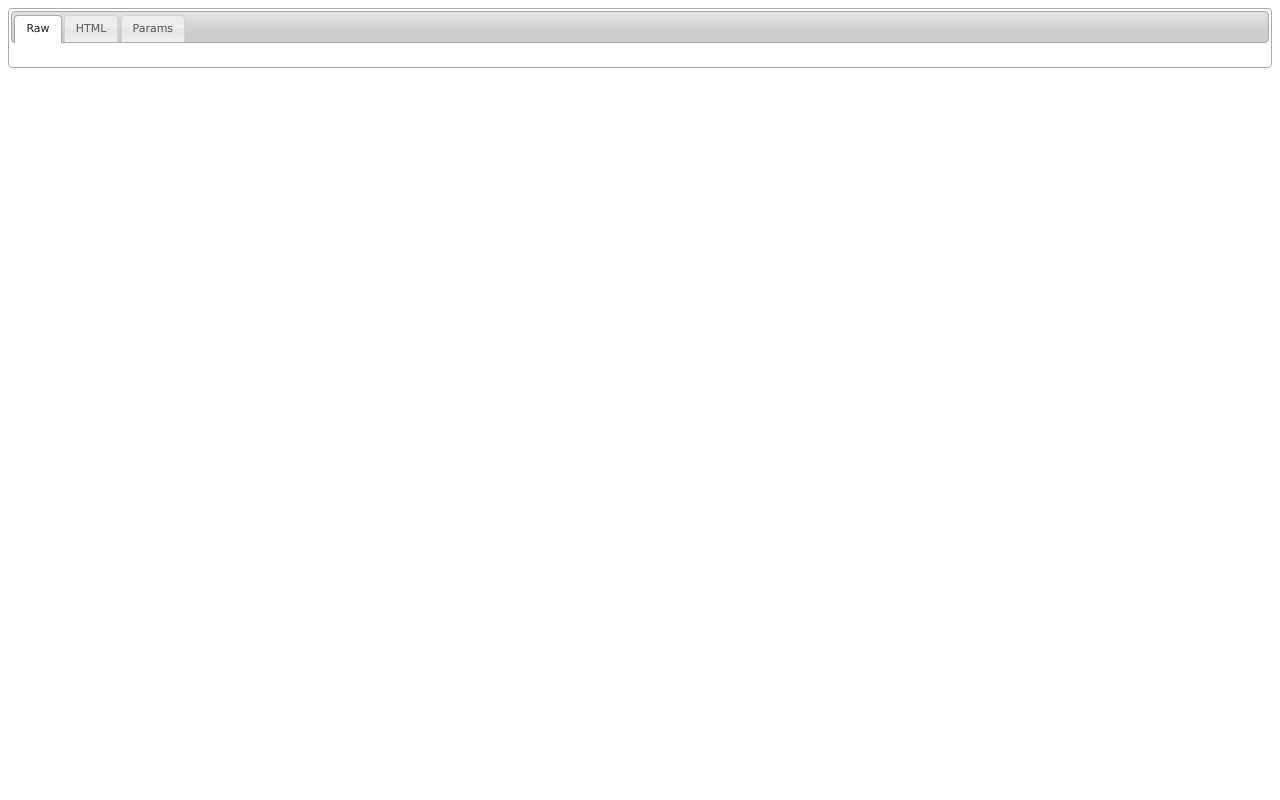
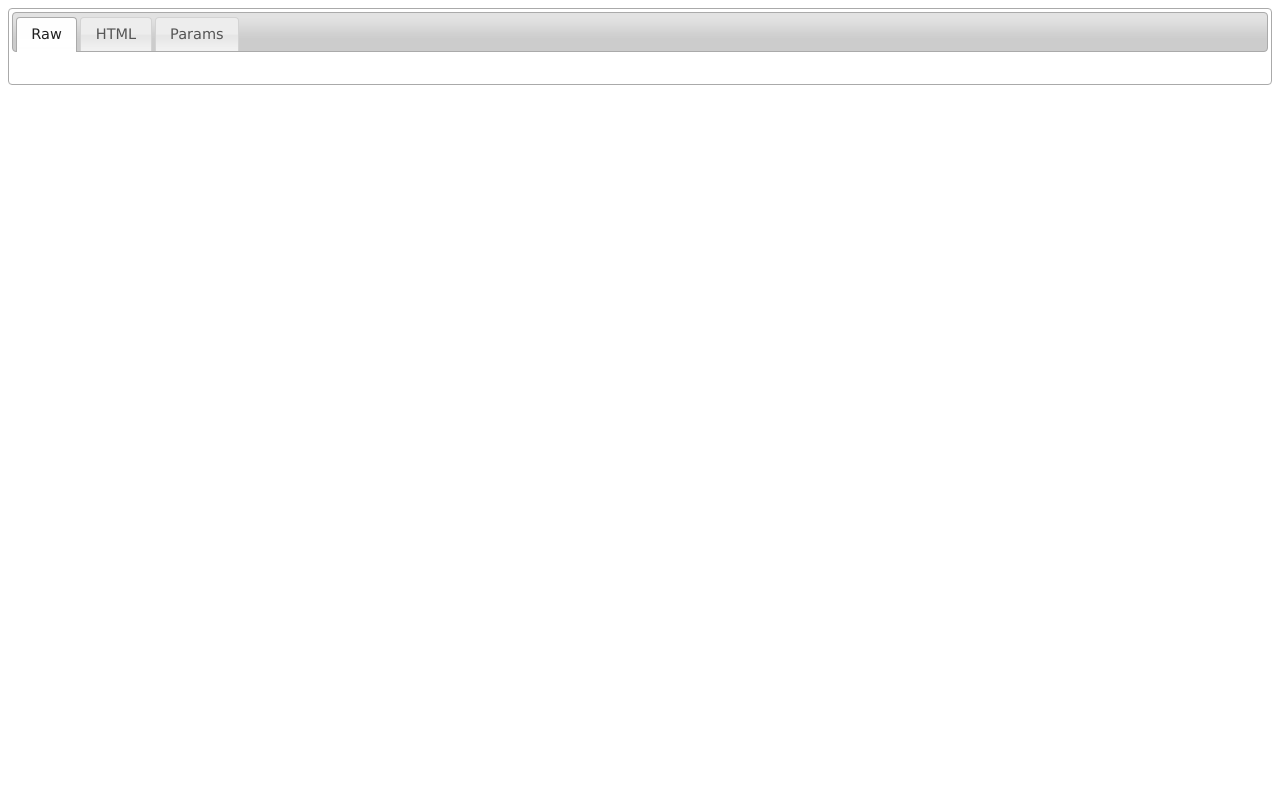
Before and after one commit to jay2503/Poster, a PHP site: page /printResponse.php?his=1 in a window 1280 px wide. Run offline with PHP 8.4, Linux system fonts and the light colour scheme; data that the repository does not hold is empty; some libraries are stand-ins or nearby versions.

Commit message:
Font change

```diff
--- a/printResponse.php
+++ b/printResponse.php
@@ -15,6 +15,7 @@ $his = re_db_select("history", array("id","response","params"),"id=".$_GET['his'
 	<style>
 body{
 	min-width: 700px;
+	font: 82.5% "Trebuchet MS", sans-serif;
 }
 </style>
 <div id="responseTabs" class="responseTabs">
```
